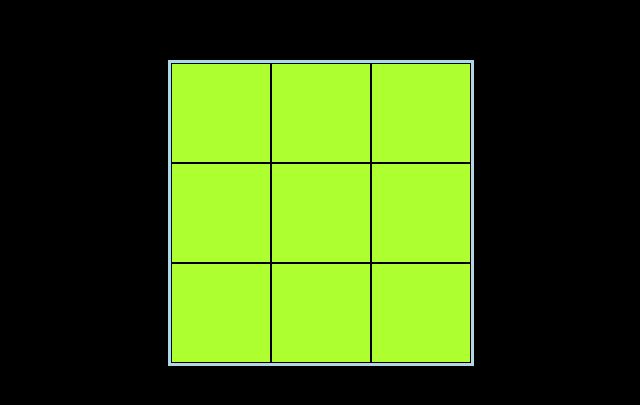
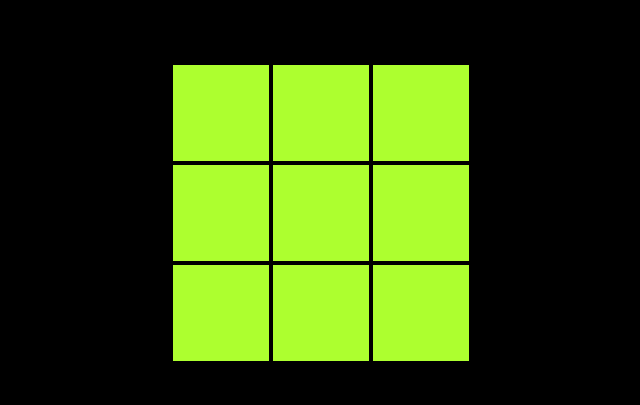
Before and after one commit to Ziga77/Project-Tic-Tac-Toe, a plain HTML site: page index.html in a window 1280 px wide. Shown: the part 187-592 px from the top of the page, without its empty margins (319-959 px from the left). Drawn offline with Linux system fonts and the light colour scheme.

Commit message:
Change grid colors

```diff
--- a/index.css
+++ b/index.css
@@ -14,11 +14,10 @@ body {
 }
 
 .board-container {
-  border: solid lightblue 3px;
+  border: solid black 3px;
   display: grid;
   grid-template-columns: repeat(3, 100px);
   grid-template-rows: repeat(3, 100px);
-  color: lightblue;
 }
 
 .cell {
@@ -28,5 +27,6 @@ body {
   align-items: center;
   font-size: 2rem;
   cursor: pointer;
-  border: 1px solid black;
+  border: 2px solid black;
+  color: black;
 }
```
